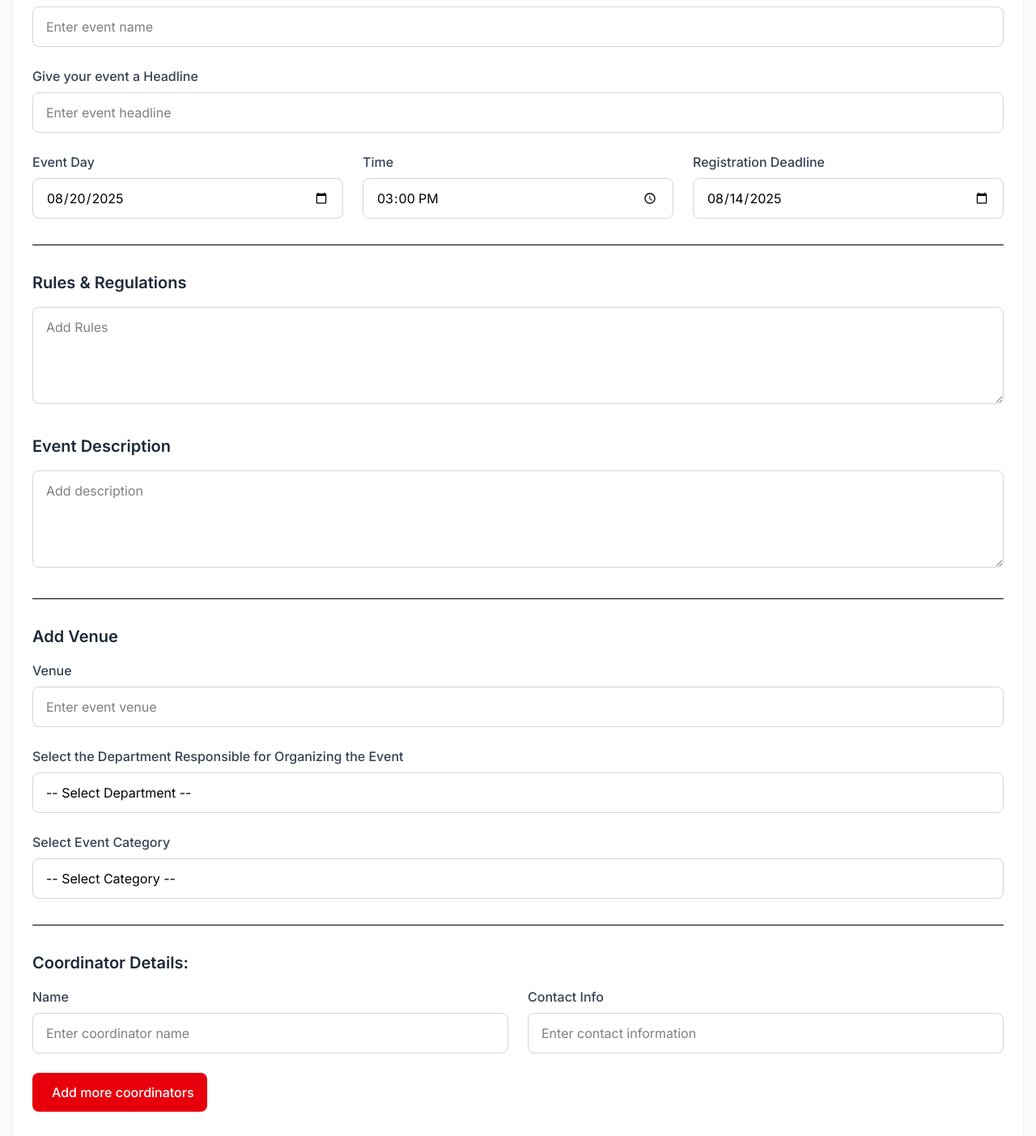
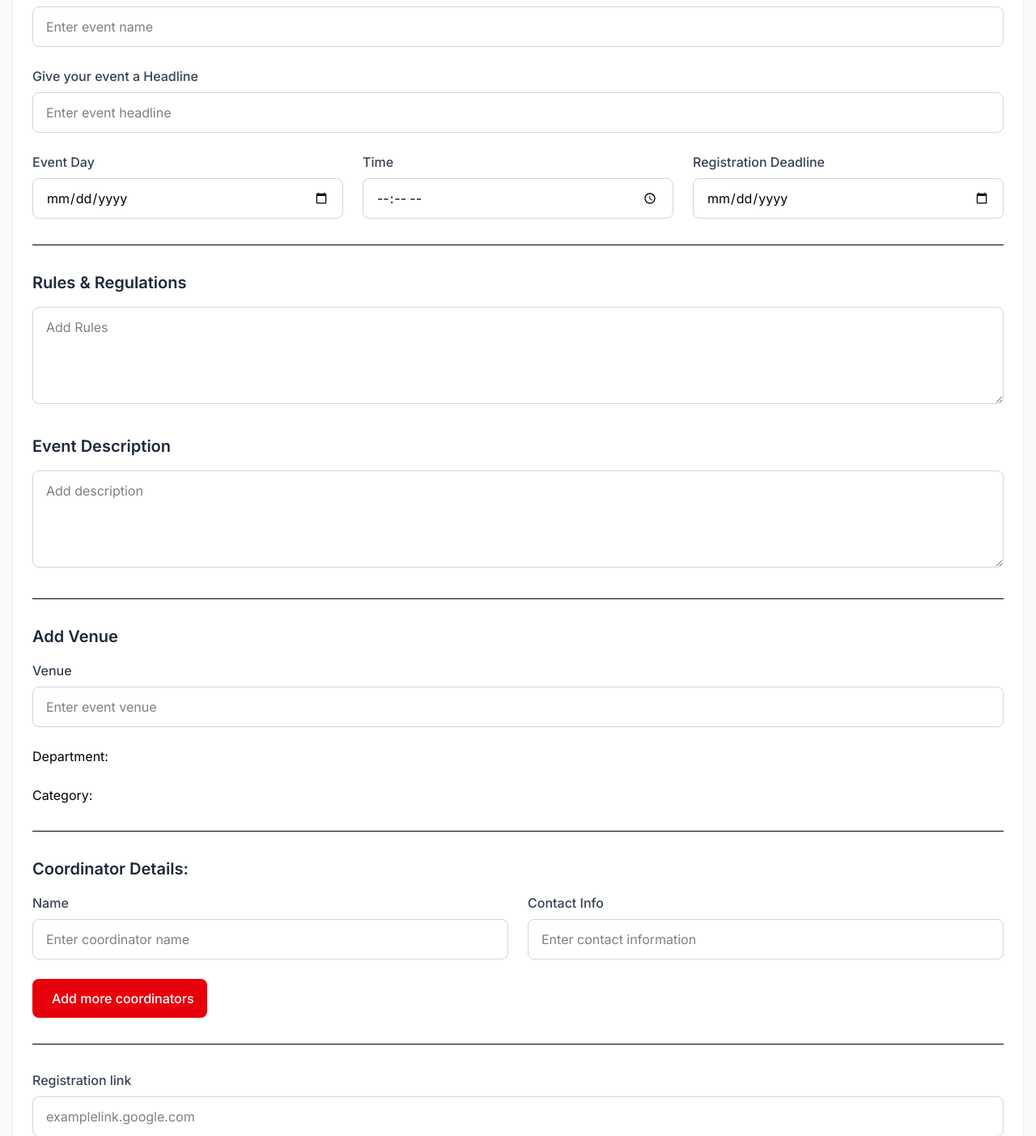
Before and after one commit to chiragtaluja/CampusConnect, a Django app: page /add_event/ in a window 1280 px wide. Shown: the part 338-1741 px from the top of the page at 81% size. Run offline with Django 5.2, Linux system fonts and the light colour scheme; the visitor is signed in with stand-in values (Sample User, id 1); style sheets or scripts are compiled from the project's sources; some libraries are stand-ins or nearby versions.

Commit message:
pray to god everything works

```diff
--- a/base/templates/base/Add_event.html
+++ b/base/templates/base/Add_event.html
@@ -49,7 +49,7 @@
          <!-- Main Form -->
 
 
-        <form method="POST" action="{% url 'add_event' %}" enctype="multipart/form-data " class="bg-white rounded-xl  shadow-sm p-6">
+        <form method="POST" enctype="multipart/form-data " class="bg-white rounded-xl  shadow-sm p-6">
             {% csrf_token %}
 
             <!-- Event Name -->
@@ -60,14 +60,14 @@
 
                 <div class="mb-6">
                         <label for="eventName" class="block text-gray-700 font-medium mb-2">Give your event a name</label>
-                        <input type="text" id="eventName" name="name" class="w-full px-4 py-3 border border-gray-300 rounded-lg focus:outline-none focus:ring-2 focus:ring-blue-500 focus:border-transparent" placeholder="Enter event name" required>
+                        <input type="text" id="eventName" value="{{ event.name|default:'' }}" name="name" class="w-full px-4 py-3 border border-gray-300 rounded-lg focus:outline-none focus:ring-2 focus:ring-blue-500 focus:border-transparent" placeholder="Enter event name" required>
                 </div>
 
                 <!-- Headline -->
 
                 <div class="mb-6">
                     <label for="eventHeadline" class="block text-gray-700 font-medium mb-2">Give your event a Headline</label>
-                    <input type="text" name="headline" id="eventHeadline" class="w-full px-4 py-3 border border-gray-300 rounded-lg focus:outline-none focus:ring-2 focus:ring-blue-500 focus:border-transparent" placeholder="Enter event headline">
+                    <input type="text" name="headline" value="{{ event.headline|default:'' }}" id="eventHeadline" class="w-full px-4 py-3 border border-gray-300 rounded-lg focus:outline-none focus:ring-2 focus:ring-blue-500 focus:border-transparent" placeholder="Enter event headline">
                 </div>
 
                  <!-- Event Details Grid -->
@@ -78,7 +78,7 @@
                     <div>
                         <label for="eventDay" class="block text-gray-700 font-medium mb-2">Event Day</label>
                         <div class="relative">
-                            <input type="date" id="eventDay" name="day" class="w-full px-4 py-3 border border-gray-300 rounded-lg focus:outline-none focus:ring-2 focus:ring-blue-500 focus:border-transparent" value="2025-08-20">
+                            <input type="date" id="eventDay" name="day" value="{{ event.day|date:'Y-m-d' }}" class="w-full px-4 py-3 border border-gray-300 rounded-lg focus:outline-none focus:ring-2 focus:ring-blue-500 focus:border-transparent" value="2025-08-20">
                         </div>
                     </div>
 
@@ -87,7 +87,7 @@
                     <div>
                         <label for="eventTime" class="block text-gray-700 font-medium mb-2">Time</label>
                         <div class="relative">
-                            <input type="time" id="eventTime" name="time" class="w-full px-4 py-3 border border-gray-300 rounded-lg focus:outline-none focus:ring-2 focus:ring-blue-500 focus:border-transparent" value="15:00">
+                            <input type="time" id="eventTime" name="time" value="{{ event.time|time:'H:i' }}" class="w-full px-4 py-3 border border-gray-300 rounded-lg focus:outline-none focus:ring-2 focus:ring-blue-500 focus:border-transparent" value="15:00">
                         </div>
                     </div>
 
@@ -96,7 +96,7 @@
                     <div>
                         <label for="deadline" class="block text-gray-700 font-medium mb-2">Registration Deadline</label>
                         <div class="relative">
-                            <input type="date" id="deadline" name="deadline" class="w-full px-4 py-3 border border-gray-300 rounded-lg focus:outline-none focus:ring-2 focus:ring-blue-500 focus:border-transparent" value="2025-08-14">
+                            <input type="date" id="deadline" name="deadline" value="{{ event.deadline|date:'Y-m-d' }}" class="w-full px-4 py-3 border border-gray-300 rounded-lg focus:outline-none focus:ring-2 focus:ring-blue-500 focus:border-transparent" value="2025-08-14">
                         </div>
                     </div>
            </div>
@@ -107,12 +107,12 @@
             <!-- Rules & Regulations Section -->
             <div class="mb-8">
                 <h2 class="text-xl font-semibold text-gray-800 mb-4">Rules & Regulations</h2>
-                <textarea id="rules" name="rules"  class="w-full px-4 py-3 border border-gray-300 rounded-lg focus:outline-none focus:ring-2 focus:ring-blue-500 focus:border-transparent min-h-[120px]" placeholder="Add Rules" required></textarea>
+                <textarea id="rules" name="rules" class="w-full px-4 py-3 border border-gray-300 rounded-lg focus:outline-none focus:ring-2 focus:ring-blue-500 focus:border-transparent min-h-[120px]" placeholder="Add Rules" required>{{ event.rules|default:'' }}</textarea>
             </div>
             <!-- Description Section -->
             <div class="mb-8">
                 <h2 class="text-xl font-semibold text-gray-800 mb-4">Event Description</h2>
-                <textarea id="rules" name="description"  class="w-full px-4 py-3 border border-gray-300 rounded-lg focus:outline-none focus:ring-2 focus:ring-blue-500 focus:border-transparent min-h-[120px]" placeholder="Add description" required></textarea>
+                <textarea id="rules" name="description"  class="w-full px-4 py-3 border border-gray-300 rounded-lg focus:outline-none focus:ring-2 focus:ring-blue-500 focus:border-transparent min-h-[120px]" placeholder="Add description" required>{{ event.description|default:'' }}</textarea>
             </div>
 
 
@@ -125,29 +125,14 @@
                 <h2 class="text-xl font-semibold text-gray-800 mb-4">Add Venue</h2>
                   <div class="mb-6">
                     <label for="venue" class="block text-gray-700 font-medium mb-2">Venue</label>
-                    <input type="text" id="venue" name="venue" required class="w-full px-4 py-3 border border-gray-300 rounded-lg focus:outline-none focus:ring-2 focus:ring-blue-500 focus:border-transparent" placeholder="Enter event venue">
+                    <input type="text" id="venue" name="venue" value="{{ event.venue|default:'' }}" required class="w-full px-4 py-3 border border-gray-300 rounded-lg focus:outline-none focus:ring-2 focus:ring-blue-500 focus:border-transparent" placeholder="Enter event venue">
                 </div>
 
             <!-- Department Dropdown -->
 
                  <div class="mb-6">
-                    <label for="department" class="block text-gray-700 font-medium mb-2">Select the Department Responsible for Organizing the Event</label>
-                    <div class="relative">
-                        <select id="department" name="department"  class="w-full px-4 py-3 border border-gray-300 rounded-lg appearance-none focus:outline-none focus:ring-2 focus:ring-blue-500 focus:border-transparent">
-                            <option value="">-- Select Department --</option>
-                            <option value="CSE">Computer Science & Engineering</option>
-                            <option value="IT">Information Technology</option>
-                            <option value="ECE">Electronics & Communication</option>
-                            <option value="EEE">Electrical & Electronics</option>
-                            <option value="ME">Mechanical</option>
-                            <option value="CE">Civil</option>
-                            <option value="BCA">Bachelor of Computer Applications</option>
-                            <option value="MBA">Master of Business Administration</option>
-                        </select>
-                        <div class="pointer-events-none absolute inset-y-0 right-0 flex items-center px-2 text-gray-700">
-                            <i class="fas fa-chevron-down"></i>
-                        </div>
-                    </div>
+                    <label>Department:</label>
+        <input type="text" name="department" value="{{ event.department|default:'' }}"><br>
                 </div>
 
 
@@ -160,21 +145,8 @@
             <!-- Category Dropdown -->
            <div class="mb-6">
 
-            <label for="category" class="block text-gray-700 font-medium mb-2">Select Event Category </label>
-                    <div class="relative">
-                        <select id="category" name="category"  class="w-full px-4 py-3 border border-gray-300 rounded-lg appearance-none focus:outline-none focus:ring-2 focus:ring-blue-500 focus:border-transparent">
-                            <option value="">-- Select Category --</option>
-                            <option value="technical">Technical</option>
-                            <option value="cultural">Cultural</option>
-                            <option value="sports">Sports</option>
-                            <option value="workshop">Workshop</option>
-                            <option value="seminar">Seminar</option>
-                        </select>
-                        <div class="pointer-events-none absolute inset-y-0 right-0 flex items-center px-2 text-gray-700">
-                            <i class="fas fa-chevron-down"></i>
-                        </div>
-                    </div>
-
+             <label>Category:</label>
+        <input type="text" name="category" value="{{ event.category|default:'' }}"><br>
             </div>
 
             <hr class="my-8">
@@ -185,12 +157,12 @@
                                 <div class="grid grid-cols-1 md:grid-cols-2 gap-6 mb-6">
                     <div>
                         <label for="coordinatorName" name="coordinator_name" class="block text-gray-700 font-medium mb-2">Name</label>
-                        <input type="text" id="coordinatorName" class="w-full px-4 py-3 border border-gray-300 rounded-lg focus:outline-none focus:ring-2 focus:ring-blue-500 focus:border-transparent" placeholder="Enter coordinator name">
+                        <input type="text" id="coordinatorName" value="{{ event.coordinator_name|default:'' }}" class="w-full px-4 py-3 border border-gray-300 rounded-lg focus:outline-none focus:ring-2 focus:ring-blue-500 focus:border-transparent" placeholder="Enter coordinator name">
                     </div>
 
                     <div>
                         <label for="contactInfo" name="contact_info" class="block text-gray-700 font-medium mb-2">Contact Info</label>
-                        <input type="text" id="contactInfo" class="w-full px-4 py-3 border border-gray-300 rounded-lg focus:outline-none focus:ring-2 focus:ring-blue-500 focus:border-transparent" placeholder="Enter contact information">
+                        <input type="text" id="contactInfo" value="{{ event.contact_info|default:'' }}" class="w-full px-4 py-3 border border-gray-300 rounded-lg focus:outline-none focus:ring-2 focus:ring-blue-500 focus:border-transparent" placeholder="Enter contact information">
                     </div>
                 </div>
 
@@ -206,12 +178,12 @@
             <div class="mb-8">
                 <div class="mb-6">
                     <h3 class="text-gray-700 font-medium mb-2">Registration link</h3>
-                    <input type="url"  name="registration_link"  id="registrationLink" class="w-full cursor-pointer px-4 py-3 border border-gray-300 rounded-lg focus:outline-none focus:ring-2 focus:ring-blue-500 focus:border-transparent" placeholder="examplelink.google.com" >
+                    <input type="url"  name="registration_link" value="{{ event.registration_link|default:'' }}"  id="registrationLink" class="w-full cursor-pointer px-4 py-3 border border-gray-300 rounded-lg focus:outline-none focus:ring-2 focus:ring-blue-500 focus:border-transparent" placeholder="examplelink.google.com" >
                 </div>
 
                 <div class="mb-6">
                     <h3 class="text-gray-700 font-medium mb-2">Whatsapp Group link</h3>
-                    <input type="url" id="whatsappLink" name="whatsapp_link" class="w-full px-4 py-3 cursor-pointer border border-gray-300 rounded-lg focus:outline-none focus:ring-2 focus:ring-blue-500 focus:border-transparent" placeholder="examplelink.google.com" >
+                    <input type="url" id="whatsappLink" value="{{ event.whatsapp_link|default:'' }}" name="whatsapp_link" class="w-full px-4 py-3 cursor-pointer border border-gray-300 rounded-lg focus:outline-none focus:ring-2 focus:ring-blue-500 focus:border-transparent" placeholder="examplelink.google.com" >
                 </div>
             </div>
 
@@ -245,7 +217,7 @@
              <!-- Submit Button -->
             <div class="flex justify-end mt-8">
                 <button type="submit" class="bg-red-500 text-white px-8 py-3 rounded-lg font-medium hover:bg-red-600 transition-colors flex items-center">
-                    <i class="fas fa-plus-circle mr-2"></i> Add Event
+                    <i class="fas fa-plus-circle mr-2"></i> {% if is_update %} Update Event {% else %} Add Event {% endif %}
                 </button>
             </div>
         </form>
```
